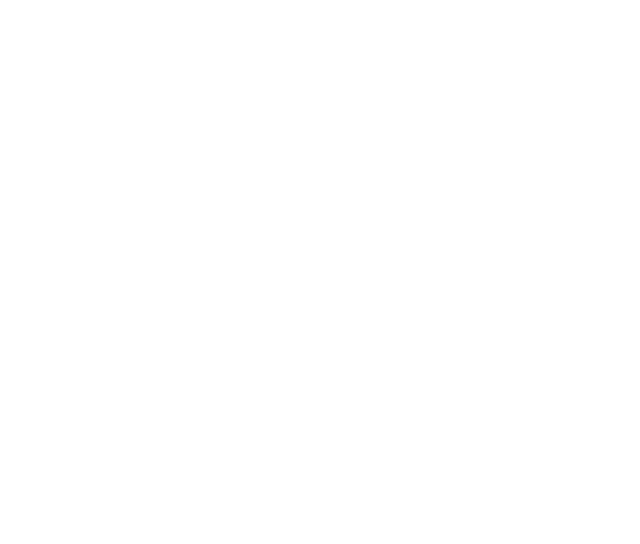
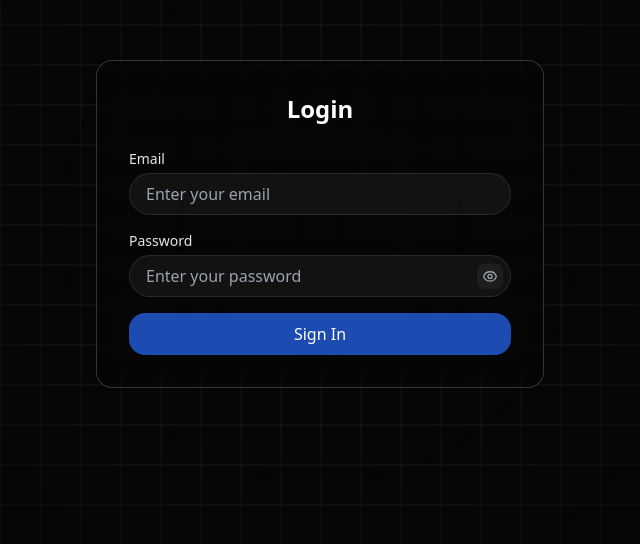
Before and after one commit to The-Codesmokers/verq, a React (Vite) app in the folder frontend/: page /login in a window 1280 px wide. Before the commit this address had no page. Shown: the part 176-720 px from the top of the page, without its empty margins (320-960 px from the left). Built offline with nearby package versions, Linux system fonts and the light colour scheme.

Commit message:
Updated login page: improved styling, added show/hide password button, adjusted card transparenc

```diff
--- a/frontend/src/App.jsx
+++ b/frontend/src/App.jsx
@@ -1,14 +1,11 @@
-import { BrowserRouter as Router, Routes, Route } from 'react-router-dom';
-import LandingPage from './pages/LandingPage';
+import { BrowserRouter as Router } from 'react-router-dom';
+import { AppRoutes } from './routes';
 import './App.css';
 
 function App() {
   return (
     <Router>
-      <Routes>
-        <Route path="/" element={<LandingPage />} />
-        {/* Add other routes here as needed */}
-      </Routes>
+      <AppRoutes />
     </Router>
   );
 }
--- a/frontend/src/pages/Login.jsx
+++ b/frontend/src/pages/Login.jsx
@@ -4,9 +4,10 @@ import Squares from "../components/Squares";
 const Login = () => {
   const [email, setEmail] = useState("");
   const [password, setPassword] = useState("");
+  const [showPassword, setShowPassword] = useState(false);
 
   return (
-    <div className="relative w-full h-screen overflow-hidden">
+    <div className="relative w-full h-screen overflow-hidden bg-gradient-to-br from-gray-900 to-gray-800">
       <Squares
         direction="diagonal"
         speed={0.5}
@@ -15,7 +16,7 @@ const Login = () => {
         hoverFillColor="rgba(255, 255, 255, 0.05)"
       />
 
-      <div className="absolute inset-0 flex items-center justify-center">
+      <div className="absolute inset-0 flex items-center justify-center ">
         <div className="glass-card p-8 w-full max-w-md">
           <h2 className="text-2xl font-bold text-white mb-6 text-center">Login</h2>
           <form className="space-y-4">
@@ -28,26 +29,42 @@ const Login = () => {
                 id="email"
                 value={email}
                 onChange={(e) => setEmail(e.target.value)}
-                className="w-full px-4 py-2 rounded-lg bg-white/10 border border-white/20 text-white placeholder-gray-400 focus:outline-none focus:ring-2 focus:ring-blue-500 focus:border-transparent"
+                className="w-full px-4 py-2 rounded-full bg-white/5 border border-white/10 text-white placeholder-gray-400 focus:outline-none focus:ring-2 focus:ring-blue-500 focus:border-transparent"
                 placeholder="Enter your email"
               />
             </div>
-            <div>
+            <div className="relative">
               <label htmlFor="password" className="block text-sm font-medium text-gray-200 mb-1">
                 Password
               </label>
               <input
-                type="password"
+                type={showPassword ? "text" : "password"}
                 id="password"
                 value={password}
                 onChange={(e) => setPassword(e.target.value)}
-                className="w-full px-4 py-2 rounded-lg bg-white/10 border border-white/20 text-white placeholder-gray-400 focus:outline-none focus:ring-2 focus:ring-blue-500 focus:border-transparent"
+                className="w-full px-4 py-2 rounded-full bg-white/5 border border-white/10 text-white placeholder-gray-400 focus:outline-none focus:ring-2 focus:ring-blue-500 focus:border-transparent"
                 placeholder="Enter your password"
               />
+              <button
+                type="button"
+                onClick={() => setShowPassword(!showPassword)}
+                className="absolute right-2 top-[63%] -translate-y-[37%] text-gray-400 hover:text-white transition-colors duration-200 bg-white/5 p-1 rounded-lg"
+              >
+                {showPassword ? (
+                  <svg xmlns="http://www.w3.org/2000/svg" className="h-4 w-4" fill="none" viewBox="0 0 24 24" stroke="currentColor">
+                    <path strokeLinecap="round" strokeLinejoin="round" strokeWidth={2} d="M13.875 18.825A10.05 10.05 0 0112 19c-4.478 0-8.268-2.943-9.543-7a9.97 9.97 0 011.563-3.029m5.858.908a3 3 0 114.243 4.243M9.878 9.878l4.242 4.242M9.88 9.88l-3.29-3.29m7.532 7.532l3.29 3.29M3 3l3.59 3.59m0 0A9.953 9.953 0 0112 5c4.478 0 8.268 2.943 9.543 7a10.025 10.025 0 01-4.132 5.411m0 0L21 21" />
+                  </svg>
+                ) : (
+                  <svg xmlns="http://www.w3.org/2000/svg" className="h-4 w-4" fill="none" viewBox="0 0 24 24" stroke="currentColor">
+                    <path strokeLinecap="round" strokeLinejoin="round" strokeWidth={2} d="M15 12a3 3 0 11-6 0 3 3 0 016 0z" />
+                    <path strokeLinecap="round" strokeLinejoin="round" strokeWidth={2} d="M2.458 12C3.732 7.943 7.523 5 12 5c4.478 0 8.268 2.943 9.542 7-1.274 4.057-5.064 7-9.542 7-4.477 0-8.268-2.943-9.542-7z" />
+                  </svg>
+                )}
+              </button>
             </div>
             <button
               type="submit"
-              className="w-full py-2 px-4 bg-blue-600 hover:bg-blue-700 text-white font-medium rounded-lg transition duration-200"
+              className="w-full py-2 px-4 bg-blue-600/75 hover:bg-blue-700/75 text-white font-medium rounded-2xl transition duration-200"
             >
               Sign In
             </button>
@@ -57,11 +74,10 @@ const Login = () => {
 
       <style jsx>{`
         .glass-card {
-          background: rgba(255, 255, 255, 0.1);
+          background: rgba(2, 2, 2, 0.12);
           backdrop-filter: blur(10px);
           border: 1px solid rgba(255, 255, 255, 0.2);
           border-radius: 1rem;
-          box-shadow: 0 8px 32px 0 rgba(31, 38, 135, 0.37);
         }
       `}</style>
     </div>
```
Also changed, not shown: 1 other file (tests, documents, lock files or other folders).
